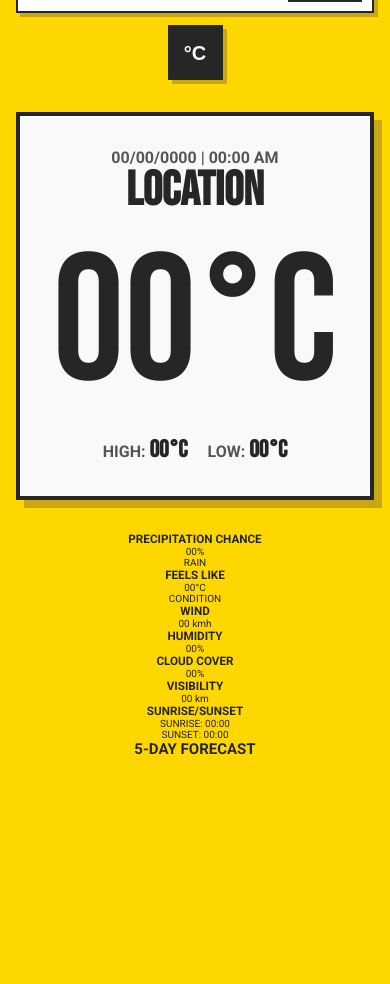
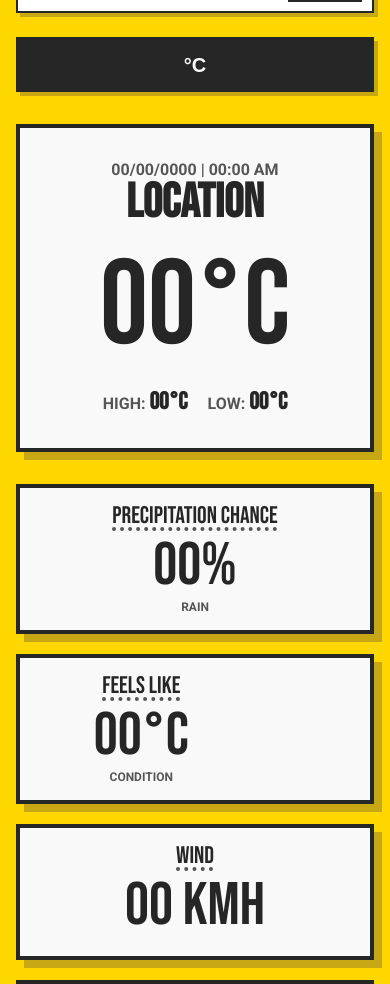
Before and after one commit to Diplomoceras-maximum/weather-app, a website built with webpack: page src/template.html in a window 390 px wide. Shown: the part 116-1100 px from the top of the page. Before the commit the page ends 890 px from the top, so only its background shows below. Built offline with nearby package versions, Linux system fonts and the light colour scheme; some icons are missing.

Commit message:
Add styling to the majority of the page

```diff
--- a/src/styles.css
+++ b/src/styles.css
@@ -38,6 +38,7 @@ body {
   display: flex;
   flex-direction: row;
   align-items: center;
+  justify-content: space-between;
   width: 100%;
   max-width: 800px;
   margin: 0 auto;
@@ -53,6 +54,14 @@ h1 {
   color: var(--general-black-colour);
   text-decoration: 4px underline dotted var(--shadow-colour);
   text-underline-offset: 4px;
+}
+
+#right-controls {
+  display: flex;
+  align-items: center;
+  justify-content: flex-end;
+  gap: 2.4rem;
+  width: 100%;
 }
 
 #search-container {
@@ -135,6 +144,7 @@ input:focus {
   height: 55px;
   width: 55px;
   line-height: 1;
+  flex-shrink: 0;
 }
 
 #unit-toggle-btn:hover {
@@ -213,9 +223,98 @@ input:focus {
   font-family: "Bebas Neue", sans-serif;
 }
 
+/* Secondary Info Grid */
+#secondary-info-section {
+  width: 100%;
+  display: grid;
+  grid-template-columns: repeat(3, 1fr);
+  gap: 2rem;
+  margin-bottom: 3.2rem;
+}
+
+.secondary-card {
+  padding: 1.6rem;
+  border: 4px solid var(--general-black-colour);
+  background-color: var(--general-white-colour);
+  box-shadow: 8px 8px 0px 0px var(--shadow-colour);
+  text-align: center;
+}
+
+.secondary-card h3 {
+  font-size: 2.4rem;
+  font-weight: 300;
+  text-transform: uppercase;
+  font-family: "Bebas Neue", sans-serif;
+  color: var(--general-black-colour);
+  margin-bottom: 0.8rem;
+  line-height: 1;
+  text-decoration: underline 4px dotted var(--text-detail-colour);
+  text-underline-offset: 4px;
+}
+
+.value-display {
+  font-size: 6rem;
+  font-family: "Bebas Neue", sans-serif;
+  line-height: 1;
+  margin-bottom: 0.4rem;
+}
+
+.detail-label {
+  font-size: 1.2rem;
+  font-weight: 700;
+  color: var(--text-detail-colour);
+  text-transform: uppercase;
+}
+
+#feels-like-card {
+  display: flex;
+  flex-direction: row;
+  justify-content: space-around;
+  align-items: center;
+  padding: 1.6rem 2rem;
+  grid-column: span 2;
+}
+
+#weather-icon {
+  flex-shrink: 0;
+}
+
+.icon-large {
+  font-size: 8rem;
+  display: block;
+  line-height: 1;
+}
+
+.sun-time-row {
+  display: flex;
+  justify-content: space-between;
+  align-items: center;
+  font-size: 2rem;
+  font-weight: bold;
+  padding: 0.4rem 1.2rem;
+}
+
+.sun-time-row:first-of-type {
+  border-bottom: 2px solid #ddd;
+}
+
+#forecast-container {
+  width: 100%;
+  padding-bottom: 1.2rem;
+  margin-bottom: 2rem;
+}
+
+#forecast-list {
+  display: inline-flex;
+  gap: 1.6rem;
+  padding: 1.2rem 0;
+}
+
+/* ... */
+
 /* ##### Responsive Styling ##### */
 
-@media (max-width: 600px) {
+@media (max-width: 650px) {
   body {
     padding: 1.6rem;
   }
@@ -223,10 +322,33 @@ input:focus {
   #top-nav {
     flex-direction: column;
     gap: 1.2rem;
-    max-width: 100%;
   }
 
-  #search-container {
+  #right-controls {
+    width: 100%;
+    flex-wrap: wrap;
+  }
+
+  .text-huge {
+    font-size: 12rem;
+  }
+
+  #secondary-info-section {
+    grid-template-columns: repeat(2, 1fr);
+    grid-auto-flow: row dense;
+  }
+}
+
+@media (max-width: 450px) {
+  #secondary-info-section {
+    grid-template-columns: 1fr;
+  }
+
+  #feels-like-card {
+    grid-column: span 1;
+  }
+
+  #unit-toggle-btn {
     width: 100%;
   }
 }
--- a/src/template.html
+++ b/src/template.html
@@ -14,8 +14,13 @@
   <body>
     <header id="top-nav">
       <h1>Weather</h1>
+      <div id="right-controls">
         <div id="search-container">
-        <svg viewBox="0 0 24 24" fill="none" xmlns="http://www.w3.org/2000/svg">
+          <svg
+            viewBox="0 0 24 24"
+            fill="none"
+            xmlns="http://www.w3.org/2000/svg"
+          >
             <g id="SVGRepo_bgCarrier" stroke-width="0"></g>
             <g
               id="SVGRepo_tracerCarrier"
@@ -42,6 +47,7 @@
           <button id="fetch-btn">Search</button>
         </div>
         <button id="unit-toggle-btn">°C</button>
+      </div>
     </header>
     <main id="app-container">
       <!-- Message Box (Error handling) -->
```
Lines whose indentation alone changed are shown as unchanged.
